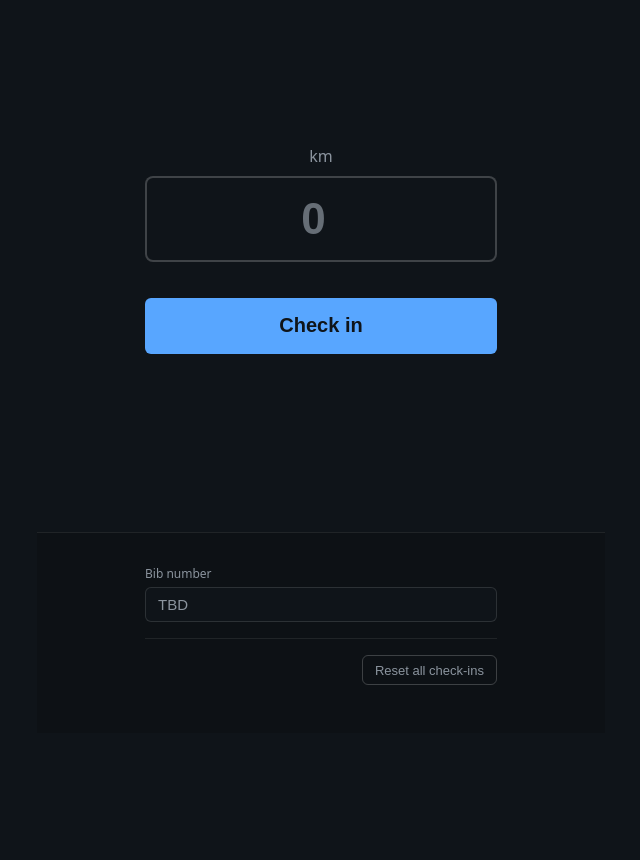
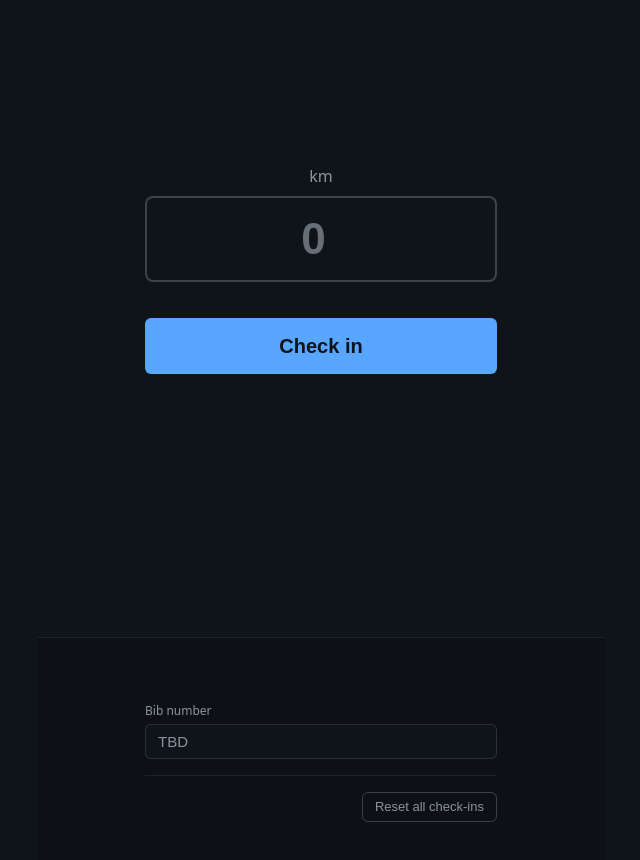
Before and after one commit to aaronrbenson/race-split-tracker, a website built with Vite: page checkin.html in a window 1280 px wide. Shown: the part 78-938 px from the top of the page, without its empty margins (319-959 px from the left). Before the commit the page ends 827 px from the top, so only its background shows below. Built offline with nearby package versions, Linux system fonts and the light colour scheme; no server answers.

Commit message:
Push bib number section further down on check-in page

```diff
--- a/src/main.css
+++ b/src/main.css
@@ -729,7 +729,7 @@ body {
   flex-direction: column;
   justify-content: center;
   padding: 1.5rem 1rem;
-  min-height: 50vh;
+  min-height: 70vh;
 }
 
 .checkin-form-primary {
@@ -794,9 +794,10 @@ body {
   font-size: 0.875rem;
 }
 
-/* Below the fold: bib + reset, de-emphasized */
+/* Below the fold: bib + reset, de-emphasized, pushed down */
 .checkin-below-fold {
-  padding: 2rem 1rem 3rem;
+  padding: 4rem 1rem 3rem;
+  margin-top: 4rem;
   border-top: 1px solid rgba(255, 255, 255, 0.08);
   background: rgba(0, 0, 0, 0.15);
 }
```
